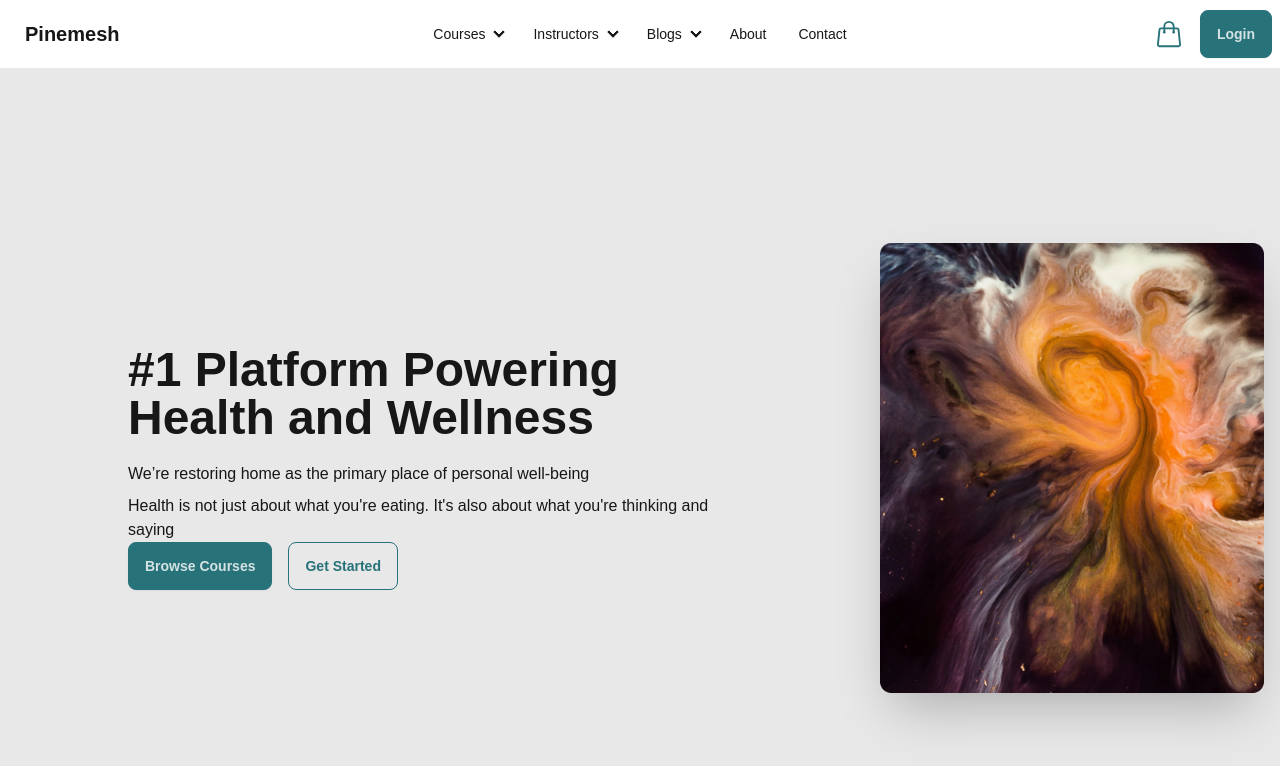
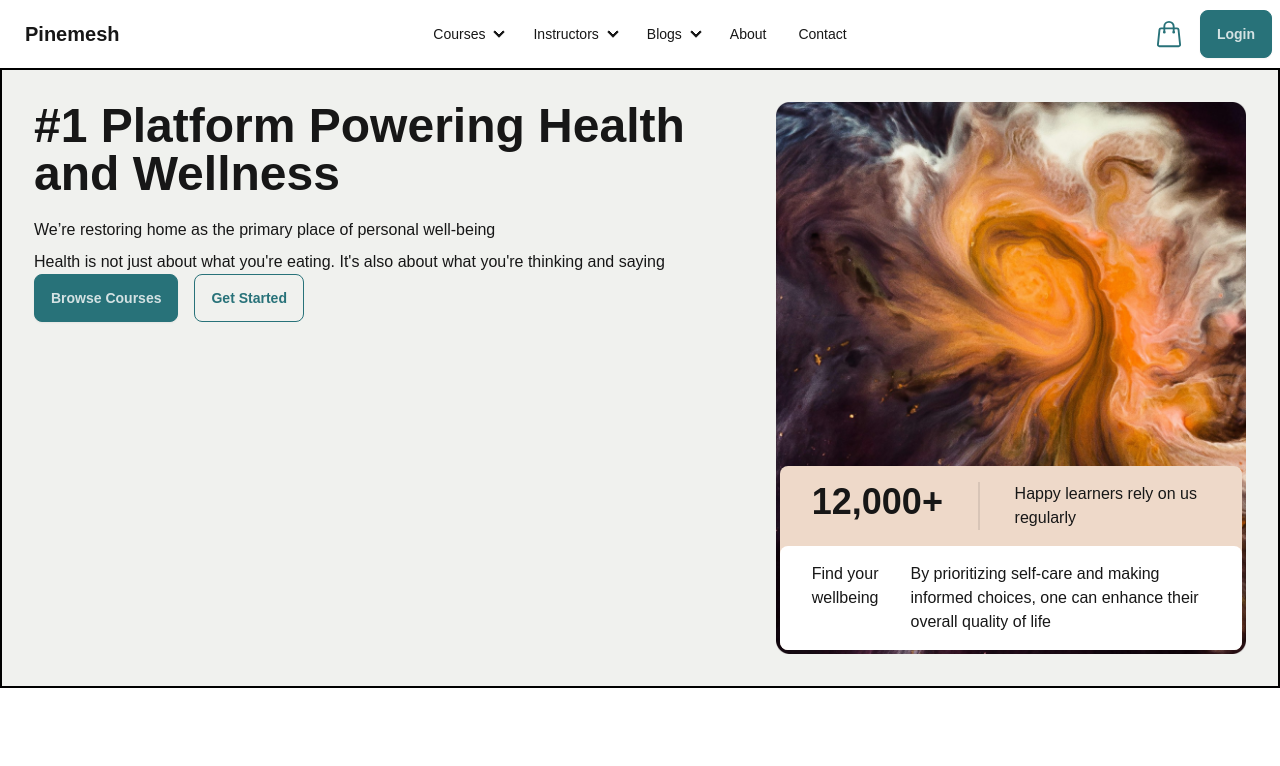
Before and after one commit to hasanalam365/pinemesh-task, a Next.js app: page / in a window 1280 px wide. Shown: the top 766 px of the page. Built offline with nearby package versions, Linux system fonts and the light colour scheme.

Commit message:
banner image sizing solve

```diff
--- a/src/components/Homepage/Banner.jsx
+++ b/src/components/Homepage/Banner.jsx
@@ -3,23 +3,47 @@ import React from 'react';
 
 const Banner = () => {
     return (
-        <div className='bg-[#F0F1EE]'>
-         <div className="hero bg-base-200 min-h-screen">
-  <div className="hero-content flex-col lg:flex-row-reverse">
-    <Image
-      src="/banner.png" alt='banner image'
-      className="max-w-sm rounded-lg shadow-2xl" width='500' height="500"/>
-    <div className='w-2/4 mx-auto'>
-      <h1 className="text-5xl font-bold ">#1 Platform Powering Health and Wellness</h1>
+        <div className="bg-[#F0F1EE] border border-2 border-black">
+            <div className="p-8">
+                <div className="flex gap-10">
+                    <div>
+                        <h1 className="text-5xl font-bold">#1 Platform Powering Health and Wellness</h1>
                         <h5 className="pt-5 pb-2 font-medium">
                             We’re restoring home as the primary place of personal well-being
                         </h5>
-      <p className="">
+                        <p>
                             Health is not just about what you're eating. It's also about what you're thinking and saying
                         </p>
                         <div>
                             <button className="btn btn-primary mr-4">Browse Courses</button>
                             <button className="btn btn-outline text-primary">Get Started</button>
+                        </div>
+                    </div>
+                    <div className="relative" style={{ width: "650px" }}>
+
+                        <Image
+                            src="/banner.png"
+                            alt="banner image"
+                            width={650}
+                            height={600}
+                            className=""
+                        />
+                        <div
+                            className="absolute bottom-0 left-0 m-1 flex flex-col  bg-[#EED9C9] rounded-lg"
+                        >
+                            {/* Use w-full to match the image width */}
+                            <div className="flex gap-3 px-8 py-4 ">
+                                <h3 className="text-4xl font-bold">12,000+</h3>
+                                <div className="divider divider-horizontal"></div>
+                                <p className="w-1/2">Happy learners rely on us regularly</p>
+                            </div>
+                            <div className="flex flex-row gap-8 bg-white px-8 py-4 rounded-lg">
+                                <h5>Find your wellbeing</h5>
+                                <p>
+                                    By prioritizing self-care and making informed choices, one can enhance their overall
+                                    quality of life
+                                </p>
+                            </div>
                         </div>
                     </div>
                 </div>
```
Lines whose indentation alone changed are shown as unchanged.
